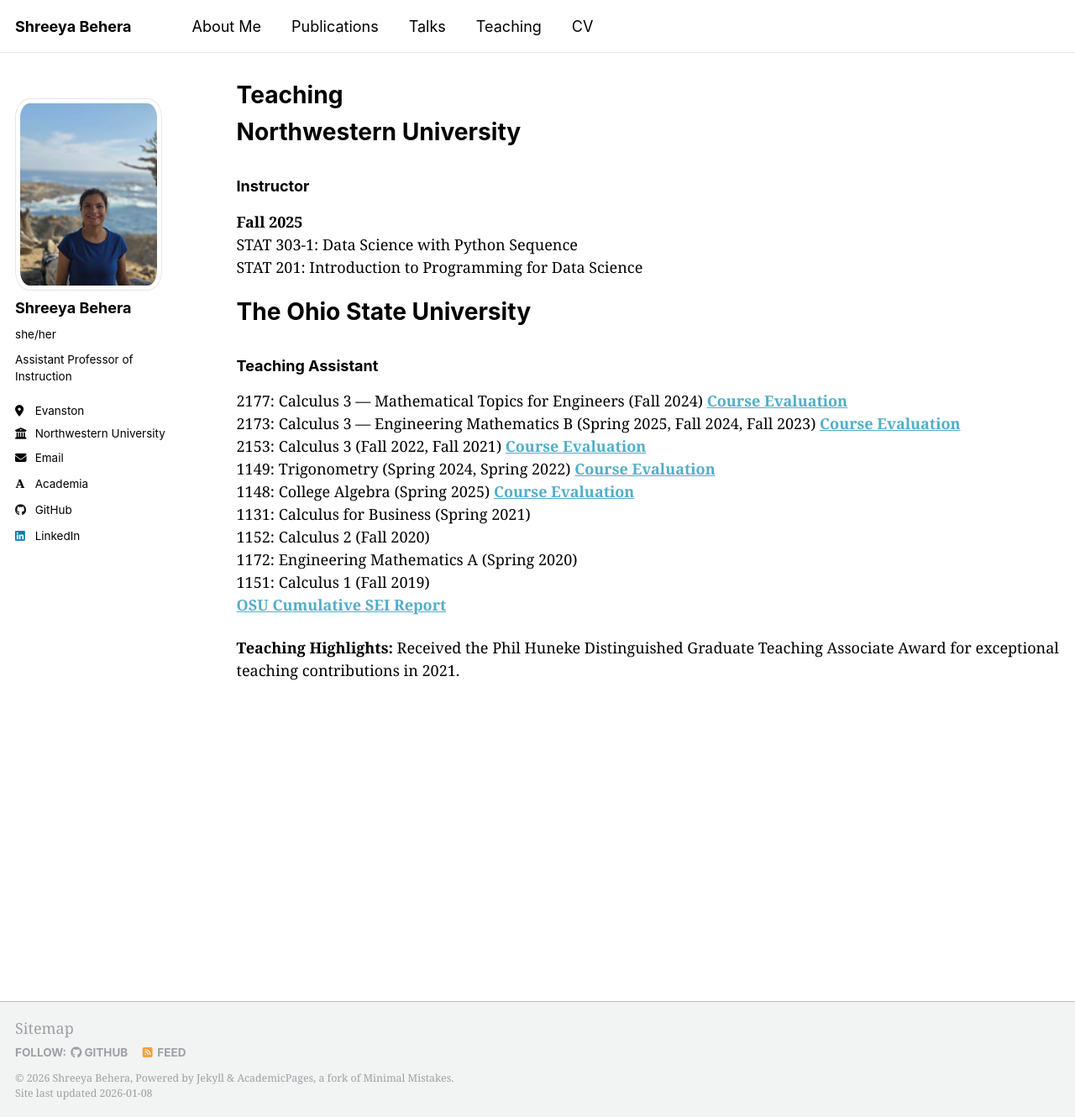
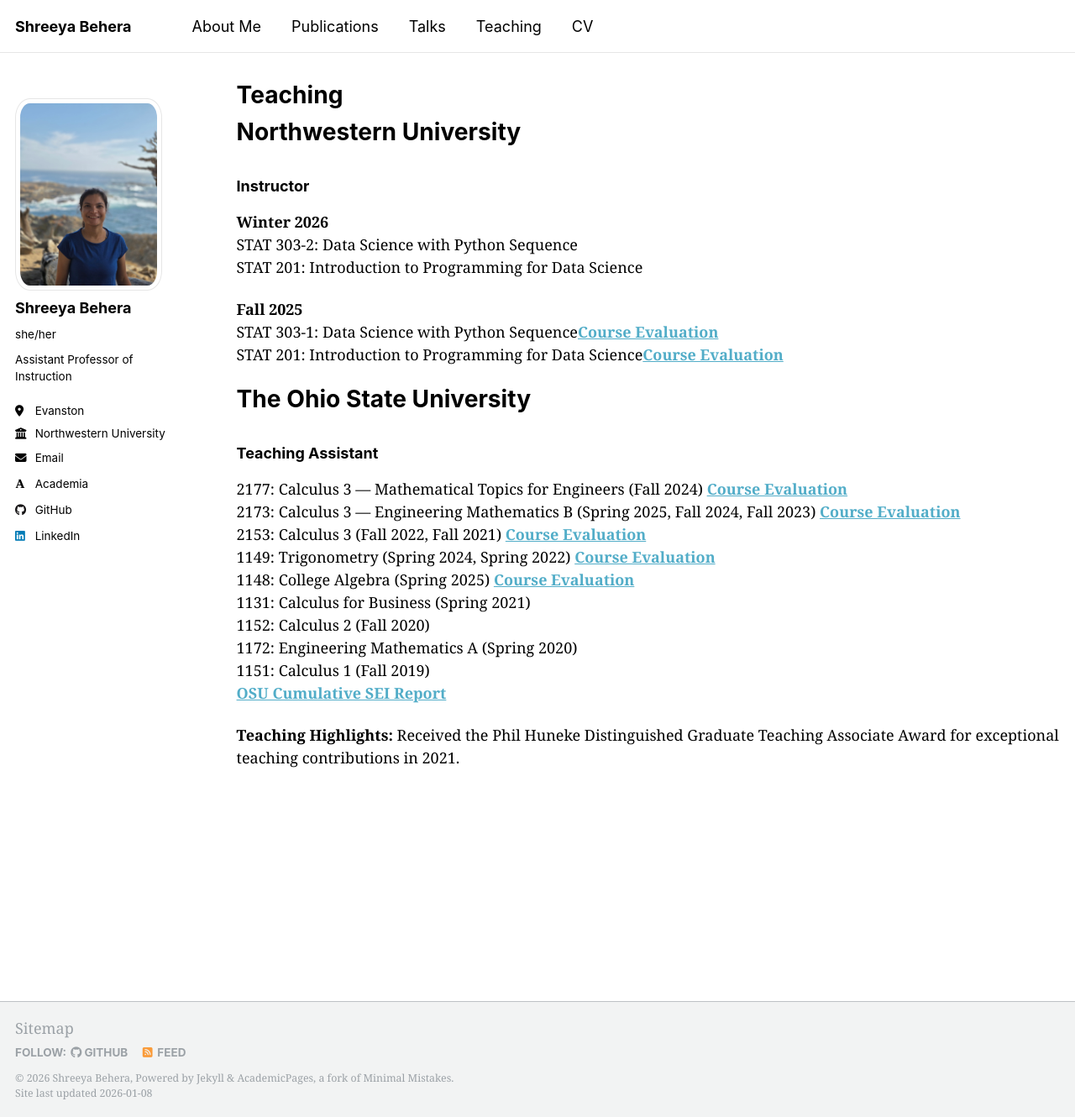
Before and after one commit to Shreeyabehera/shreeyabehera.github.io, a Jekyll site: the page built from _teaching/2014-spring-teaching-1.md, in a window 1280 px wide and 1330 px high. Shown: the whole window at 84% size. Built offline with Jekyll 4.4.1, drawn with Linux system fonts in a browser that asks for light colours; some web fonts are replaced; a script that is not in the unit is left out.

Commit message:
Fall 2025 course evaluations

```diff
--- a/_teaching/2014-spring-teaching-1.md
+++ b/_teaching/2014-spring-teaching-1.md
@@ -8,9 +8,13 @@
 
 # Northwestern University<br>
 ### Instructor<br>
+**Winter 2026**<br>
+STAT 303-2: Data Science with Python Sequence<br>
+STAT 201: Introduction to Programming for Data Science
+
 **Fall 2025**<br>
-STAT 303-1: Data Science with Python Sequence<br>
-STAT 201: Introduction to Programming for Data Science
+STAT 303-1: Data Science with Python Sequence**[Course Evaluation](https://drive.google.com/file/d/1t9SN02bAFbgZVuwd6fZz2yXLiJtmCcLG/view?usp=sharing)** <br>
+STAT 201: Introduction to Programming for Data Science**[Course Evaluation](https://drive.google.com/file/d/1hH37QbHUDYmvj3rnuIc4fgpw2Z8SMp6u/view?usp=sharing)**
 
 # The Ohio State University<br>
 ### Teaching Assistant<br>
```
